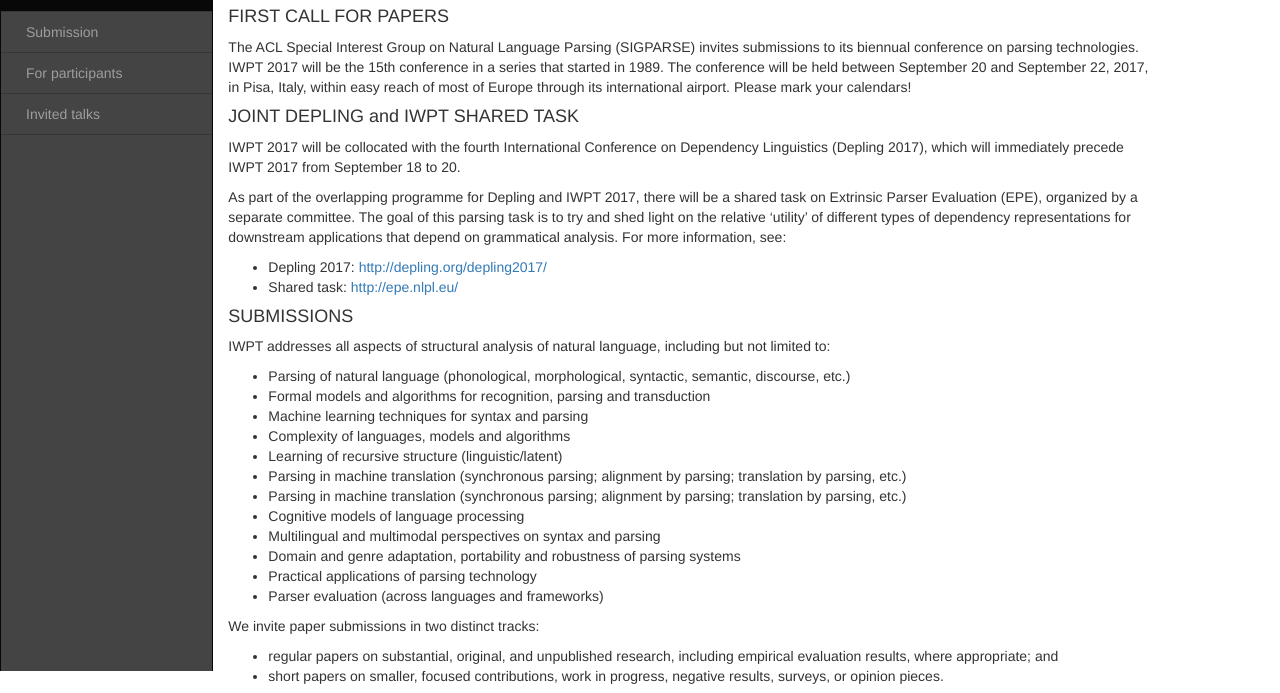
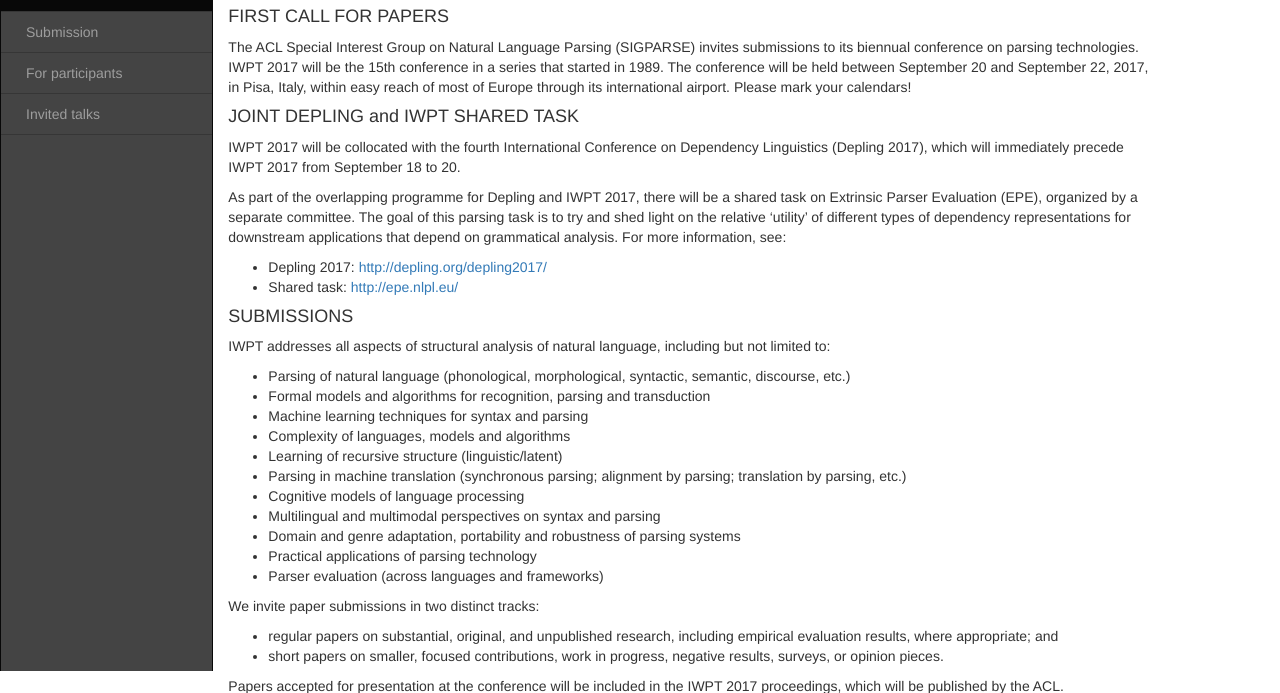
Before and after one commit to sigparse/iwpt2017, a plain HTML site: page callforpapers.html in a window 1280 px wide. Shown: the part 129-822 px from the top of the page. Drawn offline with Linux system fonts and the light colour scheme.

Commit message:
remove a duplicate

```diff
--- a/callforpapers.html
+++ b/callforpapers.html
@@ -163,10 +163,6 @@
   parsing; translation by parsing, etc.)
 </li>
 <li>
-Parsing in machine translation (synchronous parsing; alignment by
-  parsing; translation by parsing, etc.)
-</li>
-<li>
 Cognitive models of language processing
 </li>
 <li>
```
